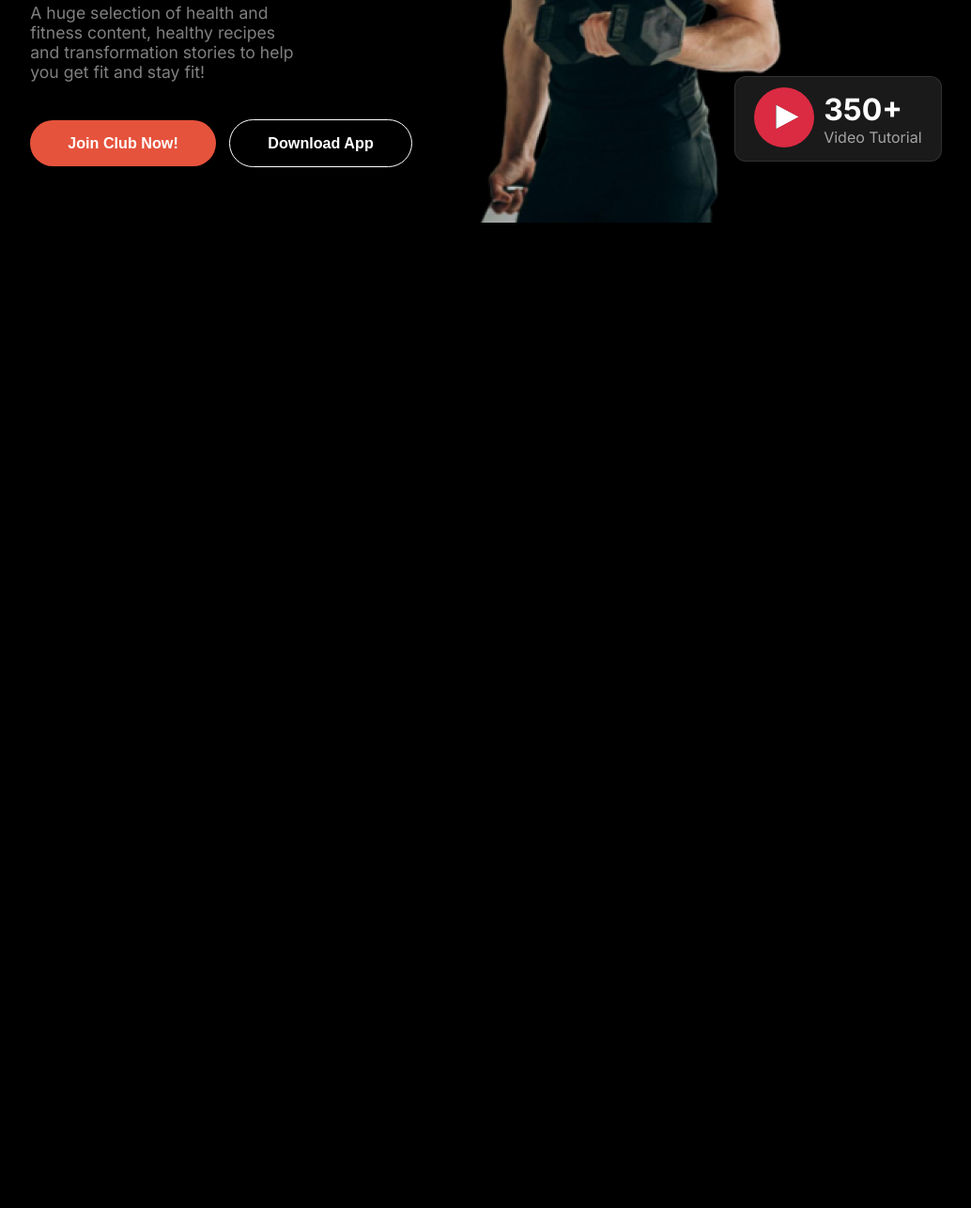
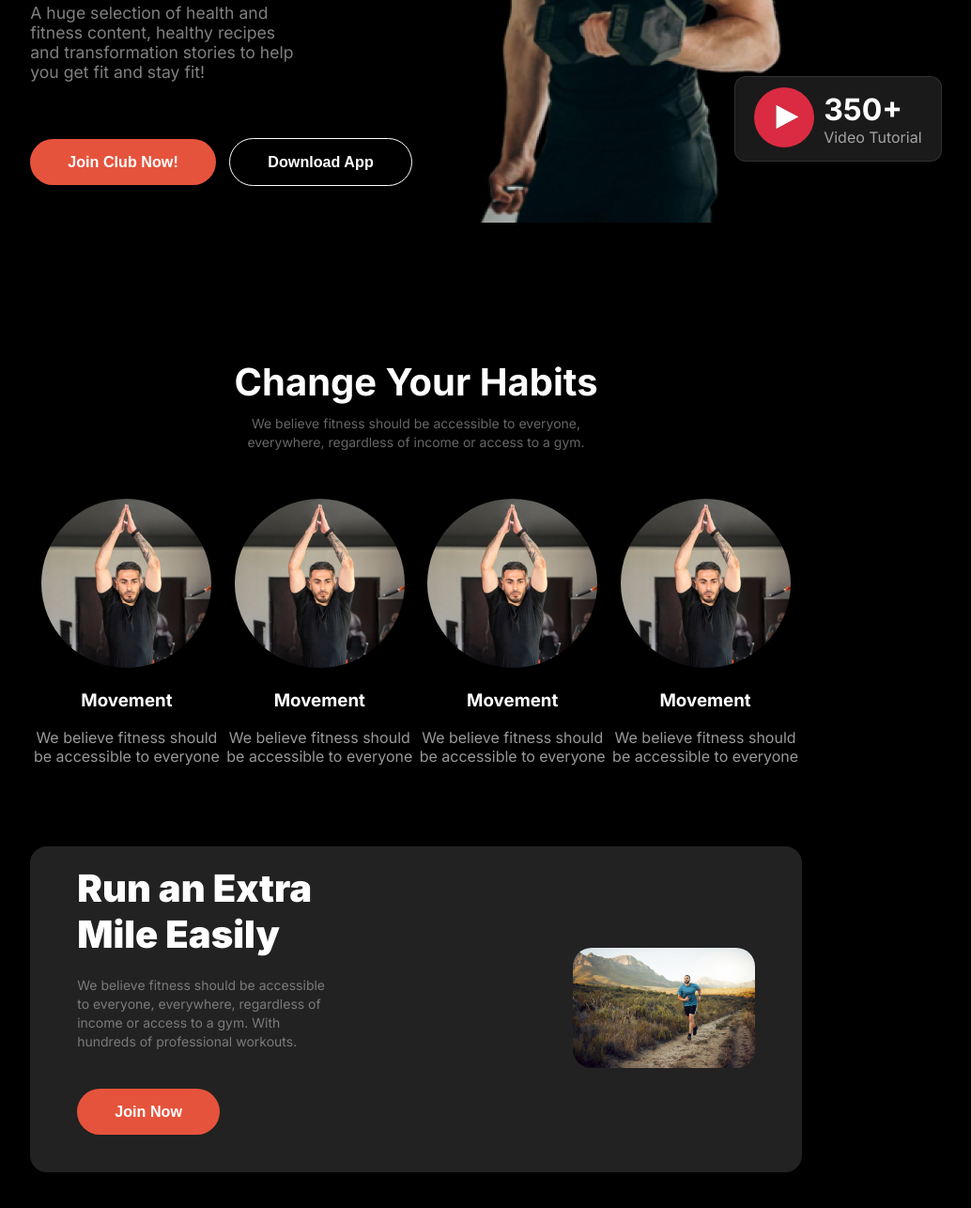
Before and after one commit to MendiOP/PH-Assignment-02, a plain HTML site: page index.html in a window 1280 px wide. Shown: the part 522-1808 px from the top of the page at 94% size, without its empty margins (197-1231 px from the left). Before the commit the page ends 904 px from the top, so only its background shows below. Drawn offline with Linux system fonts and the light colour scheme; a web font is replaced by a local one.

Commit message:
completed 2nd and 3rd page for both mobile and pc

```diff
--- a/index.html
+++ b/index.html
@@ -55,5 +55,48 @@
         </div>
       </div>
   </header>
+
+
+  <main>
+    <div class="habit-container">
+      <div class="habit-header">
+        <h2 class="title">Change Your Habits</h2>
+        <p class="subtitle">We believe fitness should be accessible to everyone, everywhere, regardless of income or access to a gym.</p>
+      </div>
+      <div class="habit-cards">
+        <div class="habit-card">
+          <img src="./images/image 2.png" alt="">
+          <h3>Movement</h3>
+          <p>We believe fitness should be accessible to everyone</p>
+        </div>
+        <div class="habit-card">
+          <img src="./images/image 2.png" alt="">
+          <h3>Movement</h3>
+          <p>We believe fitness should be accessible to everyone</p>
+        </div>
+        <div class="habit-card">
+          <img src="./images/image 2.png" alt="">
+          <h3>Movement</h3>
+          <p>We believe fitness should be accessible to everyone</p>
+        </div>
+        <div class="habit-card">
+          <img src="./images/image 2.png" alt="">
+          <h3>Movement</h3>
+          <p>We believe fitness should be accessible to everyone</p>
+        </div>
+      </div>
+    </div>
+
+    <div class="run">
+      <div class="run-content">
+        <h2 class="title">Run an Extra<br> Mile Easily</h2>
+        <p class="subtitle">We believe fitness should be accessible to everyone, everywhere, regardless of income or access to a gym. With hundreds of professional workouts.</p>
+        <button class="btn-primary bg-primary-font-color">Join Now</button>
+      </div>
+      <div class="image-container">
+        <img src="./images/run.jpg" alt="">
+      </div>
+    </div>
+  </main>
 </body>
 </html>
--- a/style.css
+++ b/style.css
@@ -28,8 +28,23 @@
   font-weight: 600;
 }
 
+.title{
+  font-size: 2.5rem;
+  font-weight: 700;
+  margin: 0px;
+}
+
+.subtitle{
+  color: rgba(255, 255, 255, 0.4);
+  font-size: 14px;
+  font-weight: 400;
+  line-height: 20px;
+  width: 50%;
+  margin: 10px auto;
+}
+
 /* header styles */
-header {
+header, main {
   width: 65%;
   margin: 50px auto;
 }
@@ -152,10 +167,64 @@ header {
   transform: translate(870px, -520px);
 }
 
+.habit-header{
+  text-align: center;
+  /* border: 2px solid red; */
+}
+
+.habit-card{
+  max-width: 300px;
+  text-align: center;
+}
+
+.habit-cards{
+  margin-top: 50px;
+  display: grid;
+  grid-template-columns: repeat(4, 1fr);
+}
+
+.habit-card img{
+  border-radius: 50%;
+}
+
+.habit-card p{
+  font-size: 1rem;
+  font-weight: 400;
+  opacity: 0.6;
+}
+
+.run{
+  margin-top: 70px;
+  border-radius: 18px;
+  background: rgb(34, 34, 34);
+  padding: 20px 50px;
+  display: flex;
+  align-items: center;
+  height: fit-content
+}
+
+.run-content p, h2, button{
+  margin: 20px 0;
+}
+
+.run-content h2{
+  font-weight: 900;
+}
+
+.image-container{
+  width: 50%;
+
+}
+.image-container img{
+  width: 100%;
+  height: 100%;
+  border-radius: 20px;
+}
+
 
 @media screen and (max-width: 576px) {
 
-  header{
+  header, main{
     width: 90%;
   }
   .banner-content, .content-subtitle{
@@ -210,4 +279,36 @@ header {
   .card-top{
     transform: translate(0px, -520px);
   }
+
+  .habit-cards{
+    display: grid;
+    grid-template-columns: repeat(1, 1fr);
+    justify-items: center;
+    gap: 20px;
+  }
+
+  .title{
+    font-size: 2rem;
+  }
+
+  .subtitle{
+    width: 80%;
+  }
+
+  .habit-container{
+    margin-top: -130px;
+  }
+
+  .run{
+    flex-direction: column;
+    padding: 20px;
+  }
+
+  .run p, button{
+    width: 100%;
+  }
+
+  .image-container{
+    width: 100%;
+  }
 }
```
